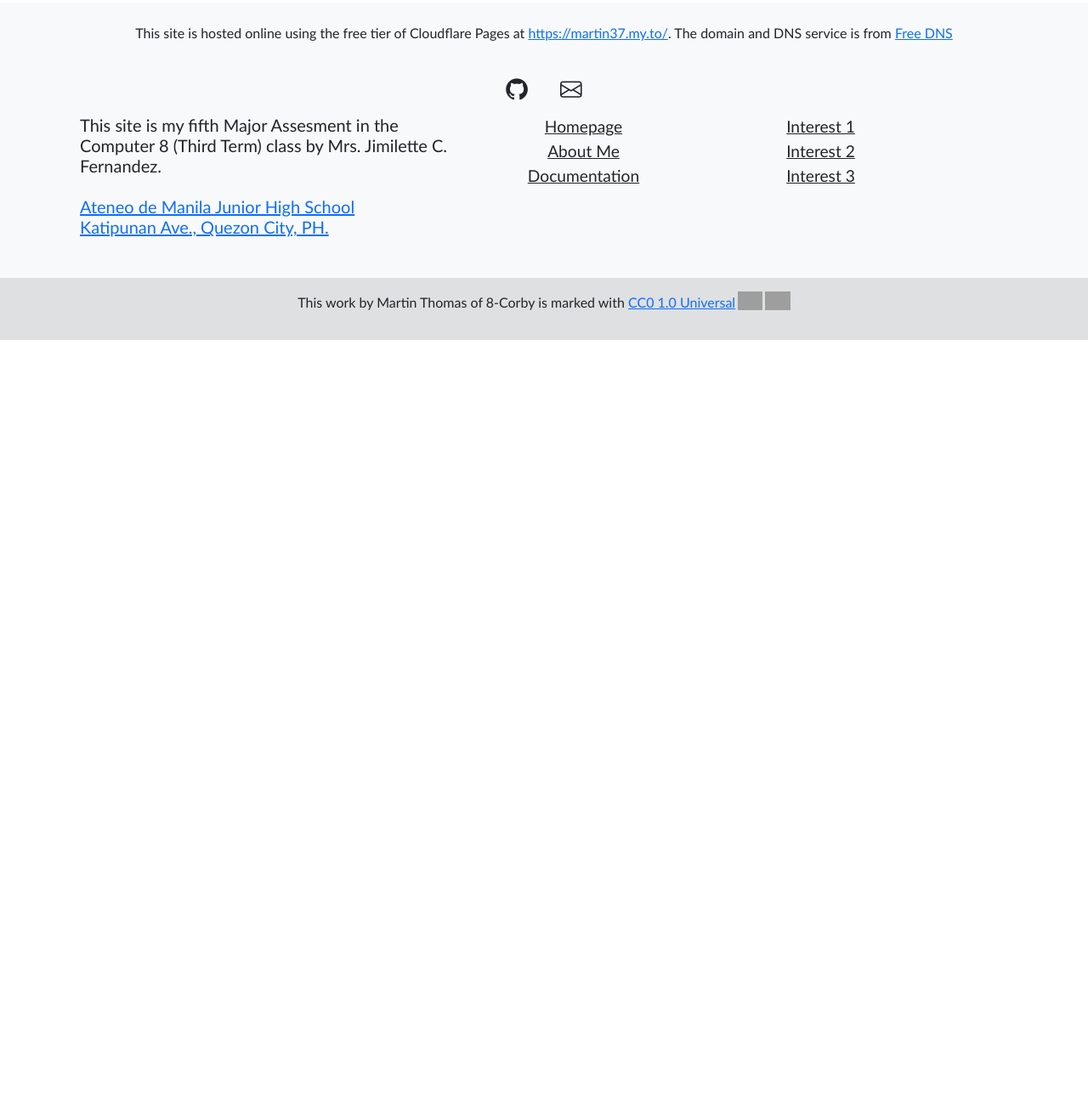
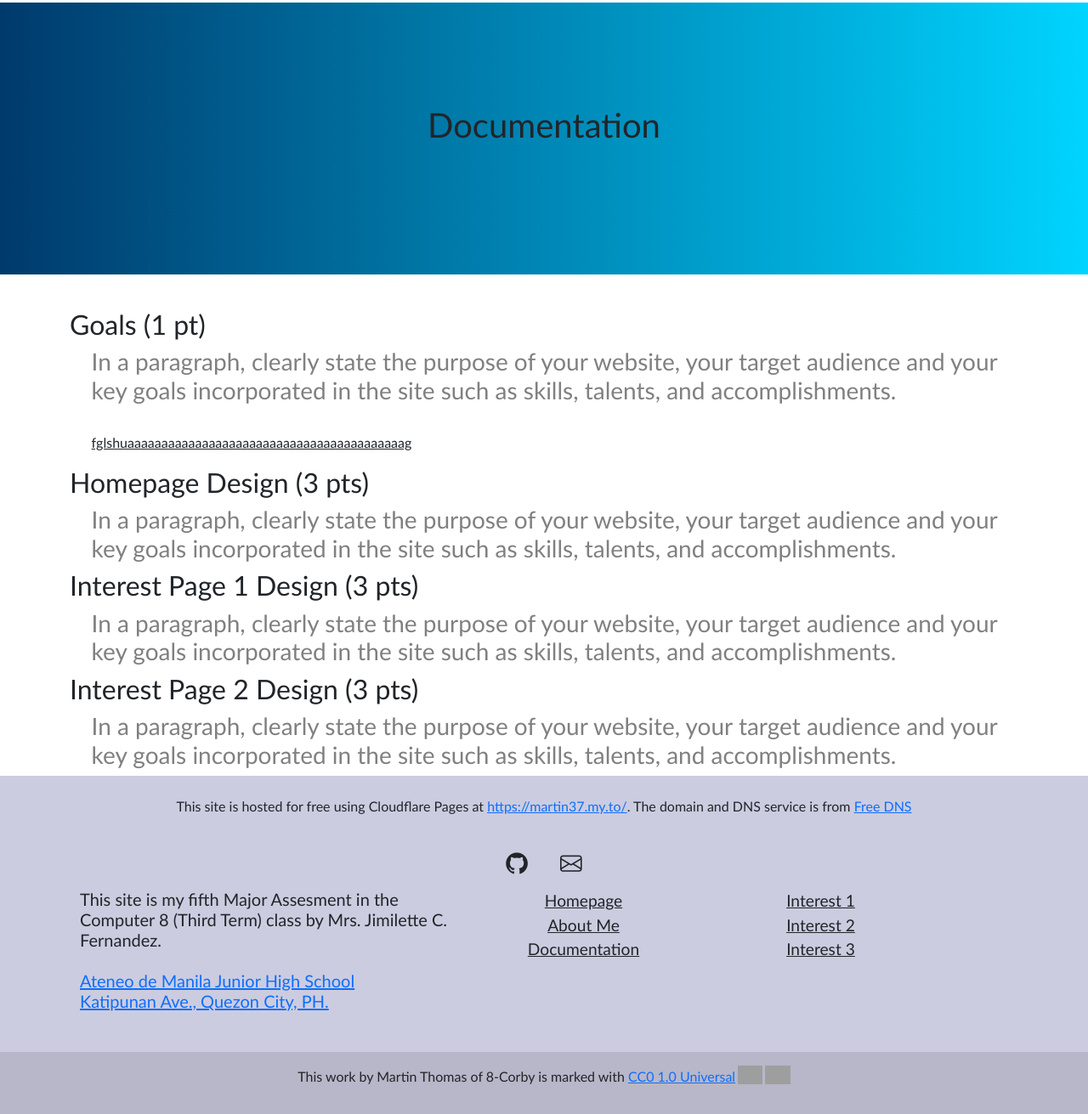
Before and after one commit to marmart1987/MA5-Part2, a plain HTML site: page documentation.html in a window 1280 px wide. Shown: the part 79-1390 px from the top of the page at 85% size. Before the commit the page ends 800 px from the top, so only its background shows below. Drawn offline with nearby package versions, Linux system fonts and the light colour scheme; grey boxes are pictures that could not be loaded.

Commit message:
Documentation, color changes

```diff
--- a/documentation.html
+++ b/documentation.html
@@ -15,16 +15,31 @@
     :root {
       --color: rgba(0, 0, 0, 0.4);
     }
+
+    .ques h3,
+    .ques p {
+      margin-left: 2vw;
+    }
+
+    .ques h3 {
+      color: gray
+    }
+
+    .ques p {
+      text-decoration: underline;
+      padding-top: 3vh;
+    }
+
+    #header {
+      height: 40vh;
+      background: rgb(0, 58, 108);
+      background: linear-gradient(90deg, rgba(0, 58, 108, 1) 0%, rgba(0, 212, 255, 1) 100%);/*https://cssgradient.io/*/
+    }
   </style>
 
 </head>
 
 <body>
-  <noscript>
-    <p class="display-1">
-      PLEASE ENABLE JAVASCRIPT - MANY FEATURES SUCH AS LIGHT/DARK MODE, HEADER ALIGNMENT ETC WON'T WORK WITHOUT JS.
-    </p>
-  </noscript>
   <nav class="navbar navbar-expand-sm fixed-top" id="nav" style="padding-top: 0;">
     <div class="container-fluid " id="myNavbar1" style="padding-top: 2vh; padding-bottom: 2vh;">
       <a class="navbar-brand" href="./index.html">MAgis5 Part2</a>
@@ -55,11 +70,51 @@
 
   </nav>
   <div class="container-fluid " id="content">
-    <footer class="bg-body-tertiary text-center">
+    <div class="container-fluid" id="header" >
+      <h1 class="text-center align-middle" style="padding-top: 15vh;" >Documentation</h1>
+    </div>
+    <div class="container" style="padding-top:5vh">
+      <div class="ques">
+        <h2>Goals (1 pt)</h2>
+        <h3>
+          In a paragraph, clearly state the purpose of your website, your target audience and your key goals
+          incorporated in
+          the site such as skills, talents, and accomplishments.
+        </h3>
+        <p>fglshuaaaaaaaaaaaaaaaaaaaaaaaaaaaaaaaaaaaaaaaaag</p>
+      </div>
+      <div class="ques">
+        <h2>Homepage Design (3 pts)</h2>
+        <h3>
+          In a paragraph, clearly state the purpose of your website, your target audience and your key goals
+          incorporated in
+          the site such as skills, talents, and accomplishments.
+        </h3>
+      </div>
+      <div class="ques">
+        <h2>Interest Page 1 Design (3 pts)</h2>
+        <h3>
+          In a paragraph, clearly state the purpose of your website, your target audience and your key goals
+          incorporated in
+          the site such as skills, talents, and accomplishments.
+        </h3>
+      </div>
+      <div class="ques">
+        <h2>Interest Page 2 Design (3 pts)</h2>
+        <h3>
+          In a paragraph, clearly state the purpose of your website, your target audience and your key goals
+          incorporated in
+          the site such as skills, talents, and accomplishments.
+        </h3>
+      </div>
+
+    </div>
+
+    <footer class="text-center">
       <div class="container p-4">
         <div class="mb-4">
           <p>
-            This site is hosted online using the free tier of Cloudflare Pages at <a href="https://martin37.my.to/"
+            This site is hosted for free using Cloudflare Pages at <a href="https://martin37.my.to/"
               target="_blank">https://martin37.my.to/</a>. The domain and DNS service is from <a
               href="https://freedns.afraid.org" target="_blank">Free DNS</a>
           </p>
--- a/style.css
+++ b/style.css
@@ -19,28 +19,38 @@ body{
     padding-top: 0vh;
     font-size: 1.5vw;
 }
+footer{
+  background-color: rgba(0,0,100,0.2);
+}
 
+/*
+typing animation (.typing, @keyframes typing, @keyframes blink-caret) copied from
+https://codepen.io/geoffgraham/pen/jrWwWM
+*/
 
-
-.typing {
-    width: 26ch;
-    animation: typing 8s steps(26), blink .5s step-end infinite alternate;
-    white-space: nowrap;
-    overflow: hidden;
-    border-right: 3px solid;
-    font-family: monospace;
-    font-size: 2em;
-  }
-
-  @keyframes typing {
-    from {
-      width: 0
-    }
-  }
-
-  @keyframes blink {
-    50% {
-      border-color: transparent
-    }
-  }
-  /* Typing animation from https://codepen.io/denic/pen/GRoOxbM */
+.typing{
+  color: #fff;
+  font-family: monospace;
+  overflow: hidden; /* Ensures the content is not revealed until the animation */
+  border-right: .10em solid orange; /* The typwriter cursor */
+  white-space: nowrap; /* Keeps the content on a single line */
+  margin: 0 auto; /* Gives that scrolling effect as the typing happens */
+  letter-spacing: .15em; /* Adjust as needed */
+  animation:
+    typing 3.5s steps(30, end),
+    blink-caret .5s step-end infinite;
+}
+/* The typing effect */
+@keyframes typing {
+  from { width: 0 }
+  to { width: 100% }
+}
+/* The typewriter cursor effect */
+@keyframes blink-caret {
+  from, to { border-color: transparent }
+  50% { border-color: orange }
+}
+/*
+typing animation (.typing, @keyframes typing, @keyframes blink-caret) copied from
+https://codepen.io/geoffgraham/pen/jrWwWM
+*/
```
Also changed, not shown: aboutMe.html (+11 -14 lines), index.html (+3 -3 lines).
